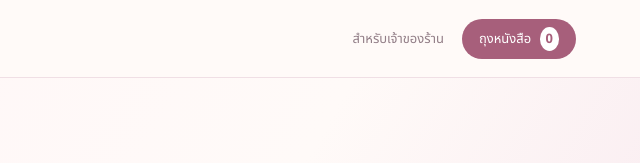
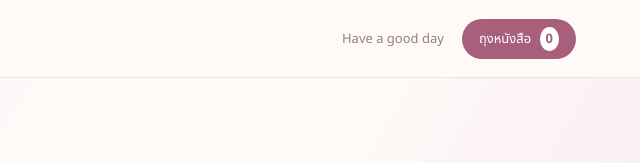
Before and after one commit to ty44nania/la-seconde-page, a plain HTML site: page index.html in a window 1280 px wide. Shown: the top 163 px of the page, 640-1280 px from the left. Drawn offline with nearby package versions, Linux system fonts and the light colour scheme; a script that the page names is missing; a web font is replaced by a local one.

Commit message:
Add files via upload

```diff
--- a/index.html
+++ b/index.html
@@ -17,7 +17,7 @@
       <span><strong>La Seconde Page</strong><small>LIVRES DE SECONDE MAIN</small></span>
     </a>
     <nav class="header-actions">
-      <button class="text-button" id="adminOpen">สำหรับเจ้าของร้าน</button>
+      <button class="text-button" id="adminOpen" aria-label="เปิดหน้าเข้าสู่ระบบสำหรับเจ้าของร้าน">Have a good day</button>
       <button class="cart-button" id="cartOpen">ถุงหนังสือ <span id="cartCount">0</span></button>
     </nav>
   </header>
```
